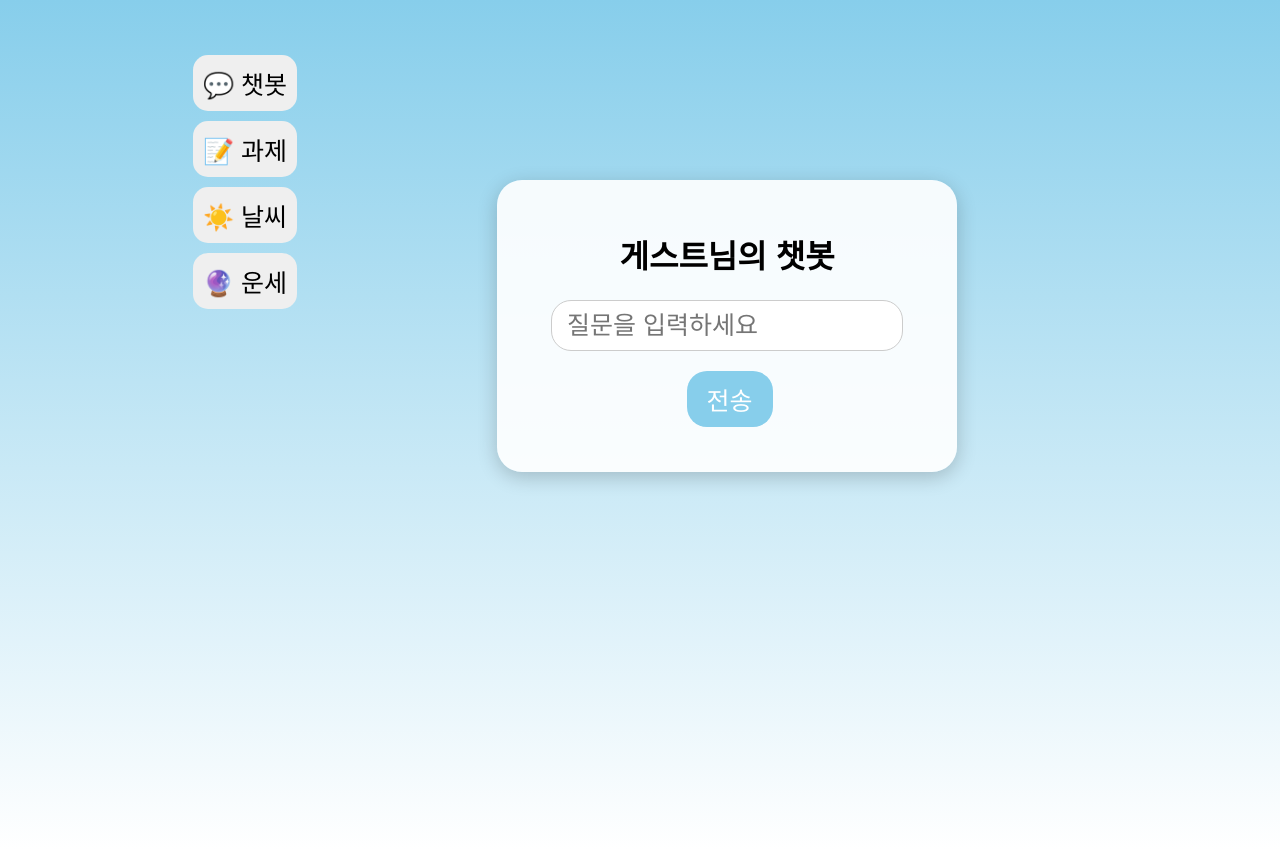
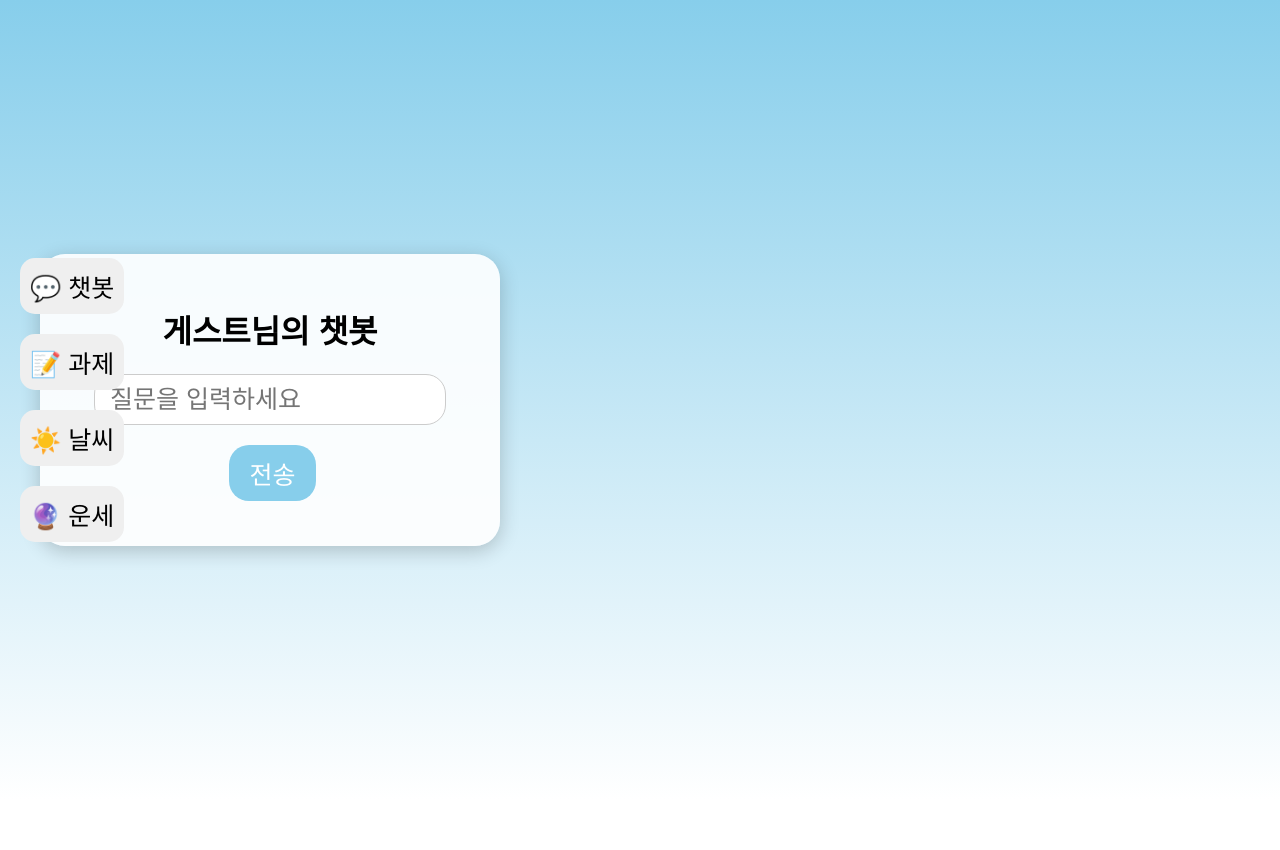
Before and after one commit to hansj8267/basic-chatbot, a Flask app: page /chat in a window 1280 px wide. After the commit the page ends 719 px from the top, so only its background shows below. Run offline with Flask 3, Linux system fonts and the light colour scheme; data that the repository does not hold is empty.

Commit message:
Update style.css

```diff
--- a/static/style.css
+++ b/static/style.css
@@ -4,29 +4,43 @@ body {
   background: linear-gradient(to bottom, #87ceeb, #ffffff);
   display: flex;
   justify-content: center;
-  align-items: flex-start;
+  align-items: center; /* 중앙 정렬 */
   min-height: 100vh;
-  padding-top: 50px;
 }
 
+/* 전체 레이아웃 */
 .chat-wrapper {
   display: flex;
+  width: 100%;
+  max-width: 1200px; /* 중앙 콘텐츠 폭 제한 */
 }
 
 /* 사이드바 */
 .sidebar {
   display: flex;
   flex-direction: column;
-  margin-right: 100px;
+  align-items: center; /* 아이콘 가운데 정렬 */
+  position: fixed; /* 왼쪽 고정 */
+  left: 20px;
+  top: 50%;
+  transform: translateY(-50%);
 }
+
 .sidebar button {
-  margin: 5px 0;
+  margin: 10px 0;
   padding: 10px;
   border-radius: 15px;
   border: none;
   cursor: pointer;
   font-size: 25px;
-  margin-right: 100px;
+}
+
+/* 콘텐츠 영역 (챗봇, 과제, 날씨, 운세) */
+.content-area {
+  flex: 1;
+  display: flex;
+  justify-content: center; /* 중앙 정렬 */
+  align-items: center;     /* 세로 중앙 */
 }
 
 /* 챗봇 컨테이너 */
@@ -37,8 +51,6 @@ body {
   width: 400px;
   box-shadow: 0 5px 20px rgba(0,0,0,0.2);
   text-align: center;
-  margin-right: 130px;
-  margin-top: 130px;
 }
 
 .hidden { display: none; }
```
